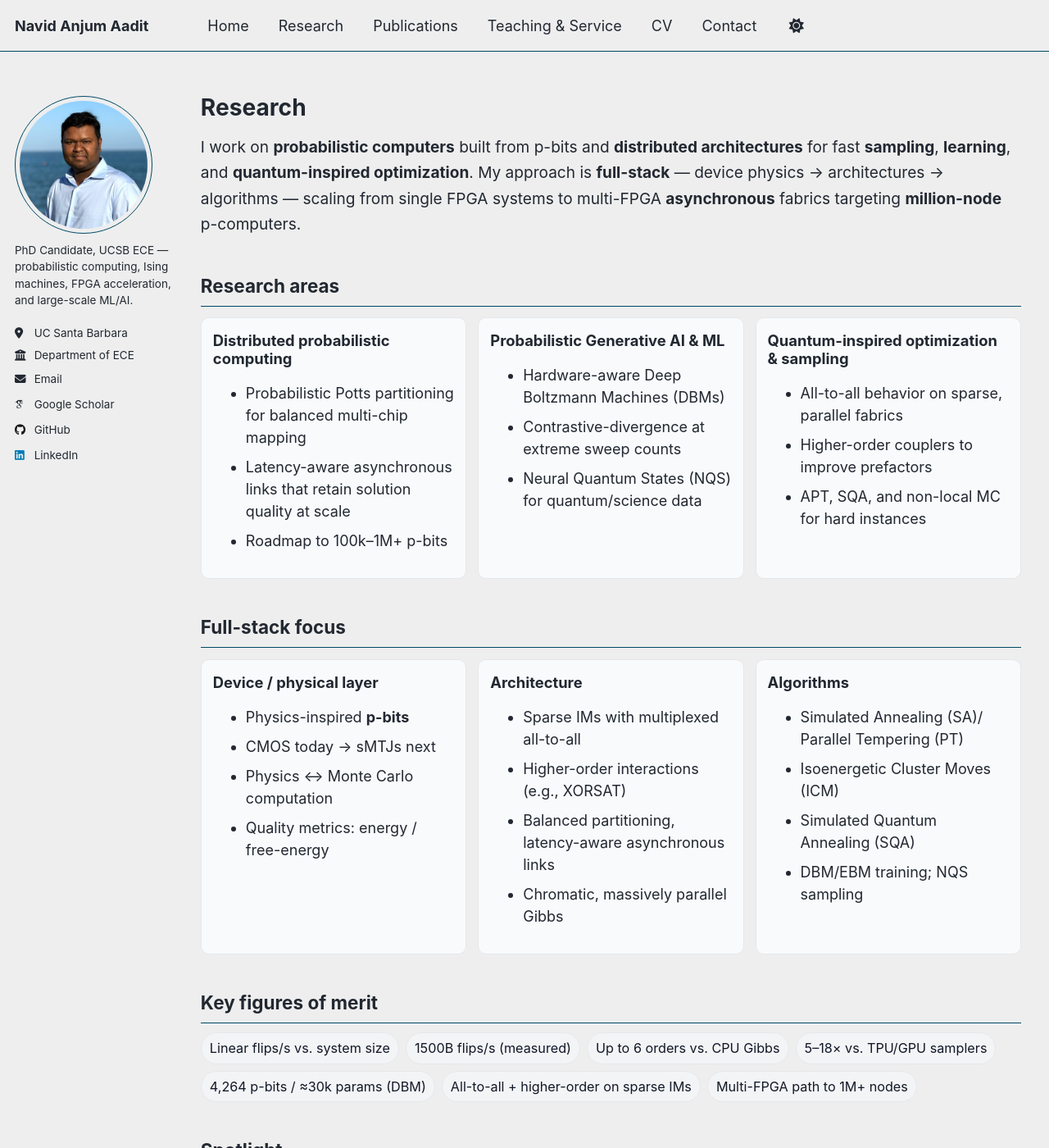
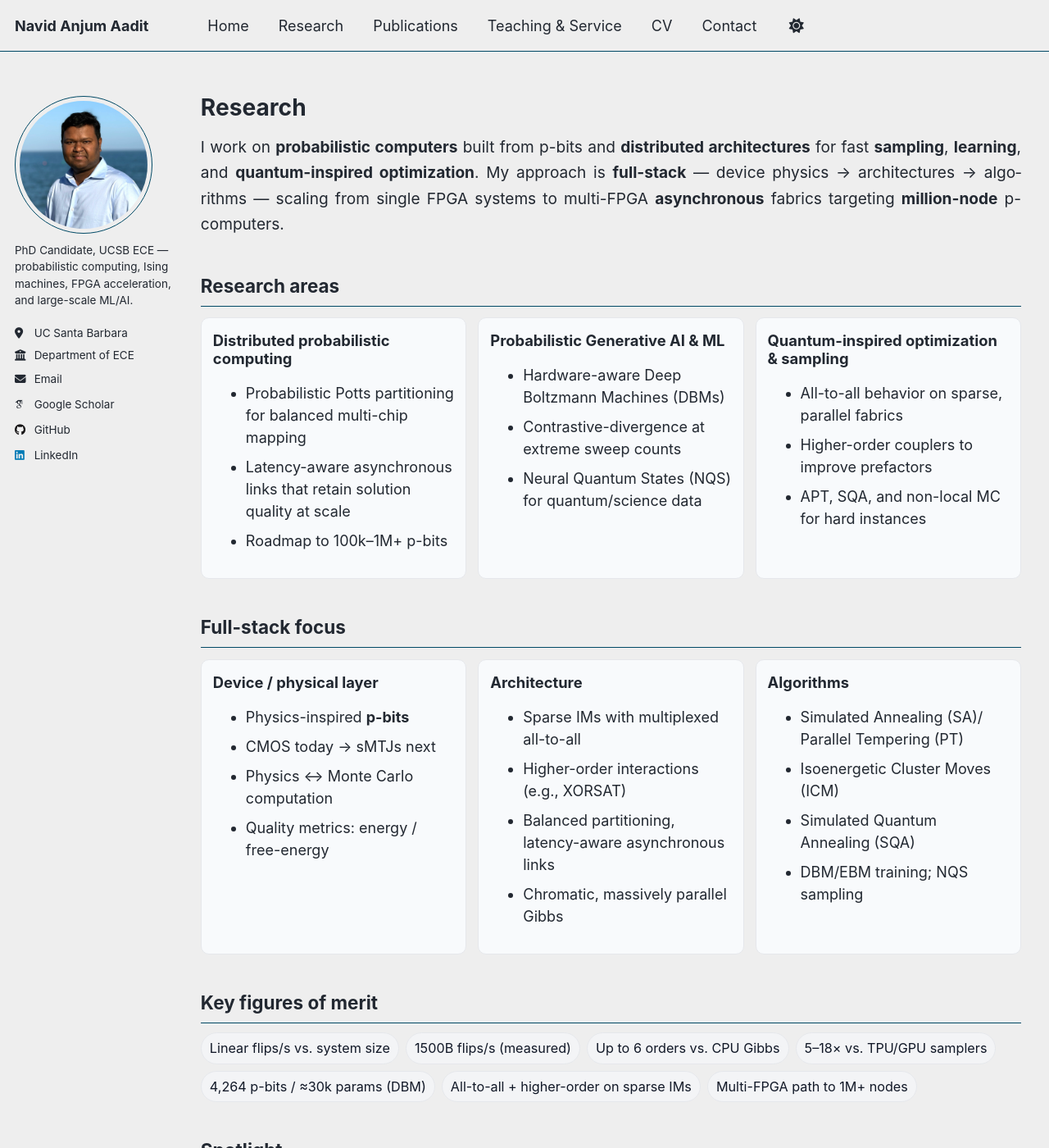
Before and after one commit to navidaadit/navidaadit.github.io, a Jekyll site: the page built from _pages/research.md, in a window 1280 px wide and 1400 px high. Shown: the whole window at 82% size. Built offline with Jekyll 4.4.1, drawn with Linux system fonts in a browser that asks for light colours; some web fonts are replaced.

Commit message:
Update _custom.scss

```diff
--- a/_sass/_custom.scss
+++ b/_sass/_custom.scss
@@ -229,3 +229,23 @@ body.dark,
 @media (max-width: 520px) {
   .footer-bar { flex-wrap: wrap; row-gap: 4px; }
 }
+
+/* ---------- Restore/force justification (strong override) ---------- */
+.research-lead {
+  text-align: justify !important;
+  text-justify: inter-word;
+  -webkit-hyphens: auto;
+  hyphens: auto;
+}
+
+.layout--single .page__content p {
+  text-align: justify !important;
+  text-justify: inter-word;
+  -webkit-hyphens: auto;
+  hyphens: auto;
+}
+
+/* Keep these left-aligned */
+.keyword-pills li,
+.cv-row,
+.figcap { text-align: left !important; }
```
